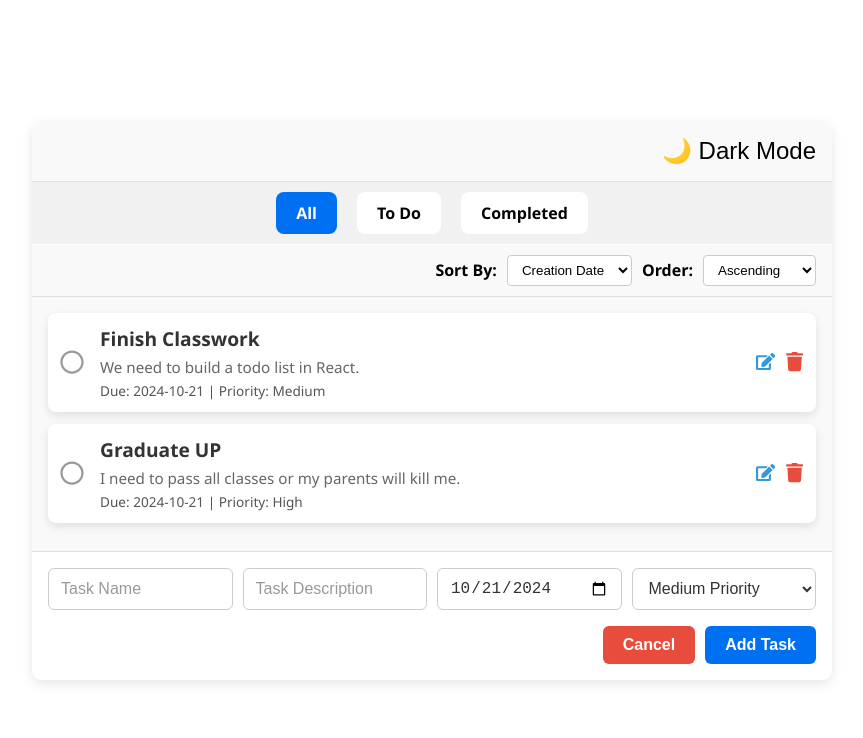
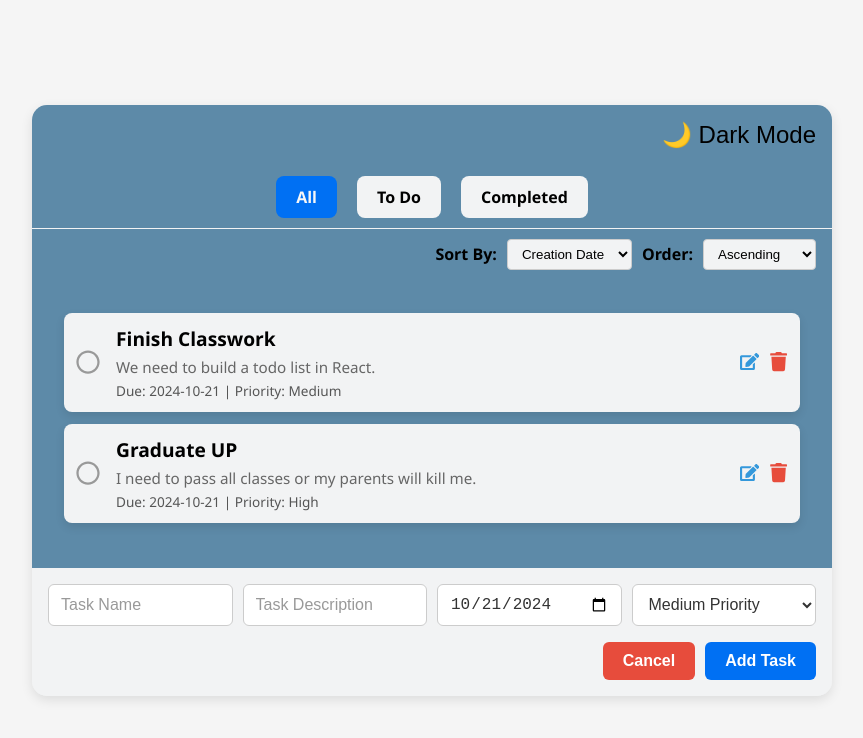
Before and after one commit to Andresla312/TaskManagerApp, a Next.js app in the folder task-manager/: page / in a window 1280 px wide. Shown: the top 738 px of the page, without its empty margins (208-1071 px from the left). Built offline with nearby package versions, Linux system fonts and the light colour scheme.

Commit message:
modify page.scss and TaskListItem.scss

```diff
--- a/task-manager/src/app/page.scss
+++ b/task-manager/src/app/page.scss
@@ -1,23 +1,25 @@
 :root {
     --primary-color: #0070f3;
     --primary-color-dark: #005bb5;
-    --background-color: #ffffff;
+    --background-color:  #F5F5F5;
+    --component-background-color: #F2F3F4;
     --text-color: #000000;
-    --task-background-color: #f9f9f9;
-    --task-text-color: #333333;
+    --task-background-color: #5D8AA8;
+    --task-text-color: #000000;
     --completed-task-color: #888888;
-    --completed-background-color: #f0f0f0;
+    --completed-background-color: #E5E4E2;
     --shadow-color: rgba(0, 0, 0, 0.1);
     --hover-shadow-color: rgba(0, 0, 0, 0.2);
 }
 
 [data-theme='dark'] {
-    --primary-color: #4caf50;
-    --primary-color-dark: #388e3c;
-    --background-color: #181818;
-    --text-color: #f0f0f0;
-    --task-background-color: #2c2c2c;
-    --task-text-color: #f0f0f0;
+    --primary-color: #00693E;
+    --primary-color-dark: #74C365;
+    --background-color: #343434;
+    --component-background-color: #1B1B1B;
+    --text-color: #F7F7F7;
+    --task-background-color: #355E3B;
+    --task-text-color: #F7F7F7;
     --completed-task-color: #555555;
     --completed-background-color: #2c2c2c;
     --shadow-color: rgba(0, 0, 0, 0.3);
@@ -47,8 +49,8 @@ body {
     flex-direction: column;
     width: 90%;
     max-width: 800px;
-    background-color: var(--background-color);
-    border-radius: 10px;
+    background-color: var(--component-background-color);
+    border-radius: 15px;
     box-shadow: 0 4px 12px var(--shadow-color);
     overflow: hidden;
     transition: background-color 0.3s ease, color 0.3s ease;
@@ -63,7 +65,7 @@ body {
     justify-content: flex-end;
     padding: 16px;
     background-color: var(--task-background-color);
-    border-bottom: 1px solid #e0e0e0;
+    border-bottom: 1px solid var(--task-background-color); // #e0e0e0; Borde blanco
 
     .Home-themeToggle {
         background: none;
@@ -81,32 +83,33 @@ body {
 .Home-tabs {
     display: flex;
     justify-content: center;
-    background-color: #f1f1f1;
+    background-color: var(--task-background-color);
     padding: 10px;
-    border-bottom: 1px solid var(--background-color);
+    border-bottom: 1px solid var(--component-background-color);
 
     .Home-tab {
         margin: 0 10px;
         padding: 10px 20px;
         cursor: pointer;
-        background-color: var(--background-color);
+        background-color: var(--component-background-color);
         border-radius: 8px;
         font-weight: bold;
         transition: background-color 0.3s, color 0.3s;
 
         &:hover {
-            background-color: #eaeaea;
+            color: black;
+            background-color: #e0e0e0;
         }
 
         &.selected {
             background-color: var(--primary-color);
-            color: #ffffff;
+            color: #F7F7F7;
         }
     }
 }
 
 .Home-taskList {
-    padding: 16px;
+    padding: 32px;
     background-color: var(--task-background-color);
     flex-grow: 1;
     overflow-y: auto;
@@ -115,7 +118,7 @@ body {
     .TaskListItem-root {
         margin-bottom: 12px;
         padding: 12px;
-        background-color: var(--background-color);
+        background-color: var(--component-background-color);
         border-radius: 8px;
         box-shadow: 0px 4px 10px var(--shadow-color);
         transition: box-shadow 0.3s ease, background-color 0.3s ease;
@@ -135,8 +138,8 @@ body {
 
 .Home-footer {
     padding: 16px;
-    background-color: var(--background-color);
-    border-top: 1px solid #e0e0e0;
+    background-color: var(--component-background-color);
+    border-top: 1px solid var(--task-background-color); // #e0e0e0;
 
     .Home-footerInputs {
         display: flex;
@@ -207,7 +210,7 @@ body {
     gap: 10px;
     padding: 10px 16px;
     background-color: var(--task-background-color);
-    border-bottom: 1px solid #e0e0e0;
+    border-bottom: 1px solid var(--task-background-color); //#e0e0e0;
 
     label {
         font-weight: bold;
@@ -217,7 +220,7 @@ body {
         padding: 6px 10px;
         border: 1px solid #ccc;
         border-radius: 4px;
-        background-color: var(--background-color);
+        background-color: var(--component-background-color);
         color: var(--text-color);
         transition: border-color 0.3s ease, background-color 0.3s ease, color 0.3s ease;
 
--- a/task-manager/src/components/task-list-item/TaskListItem.scss
+++ b/task-manager/src/components/task-list-item/TaskListItem.scss
@@ -1,5 +1,5 @@
 .TaskListItem-root {
-    background-color: var(--background-color);
+    background-color: var(--component-background-color);
     border-radius: 8px;
     padding: 16px;
     display: flex;
```
